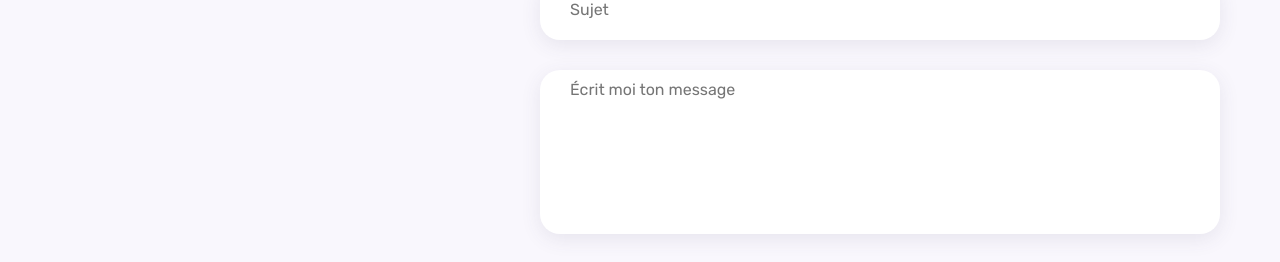
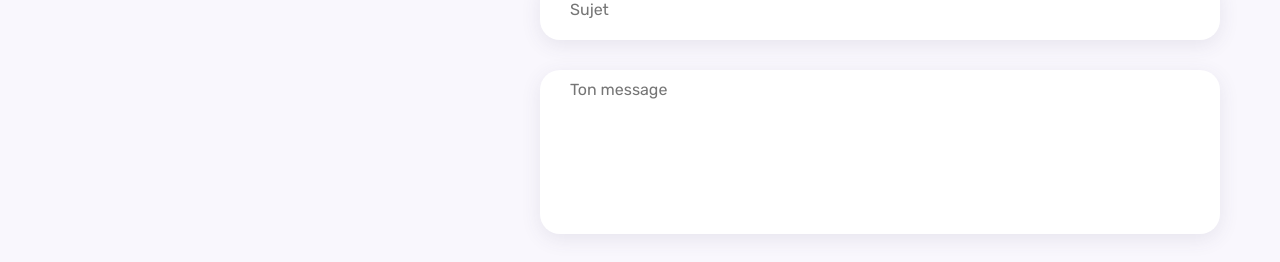
Before and after one commit to Sipixer/portfolio, a React (Vite) app: page / in a window 1280 px wide. Shown: the part 3009-3271 px from the top of the page. Built offline with nearby package versions, Linux system fonts and the light colour scheme.

Commit message:
Petite update du formulaire de contact

```diff
--- a/src/components/contact/Contact.jsx
+++ b/src/components/contact/Contact.jsx
@@ -84,7 +84,7 @@ const contact = () => {
               cols="1000"
               rows="10000"
               className="contact__form-input"
-              placeholder="Écrit moi ton message"
+              placeholder="Ton message"
               required
             ></textarea>
           </div>
```
